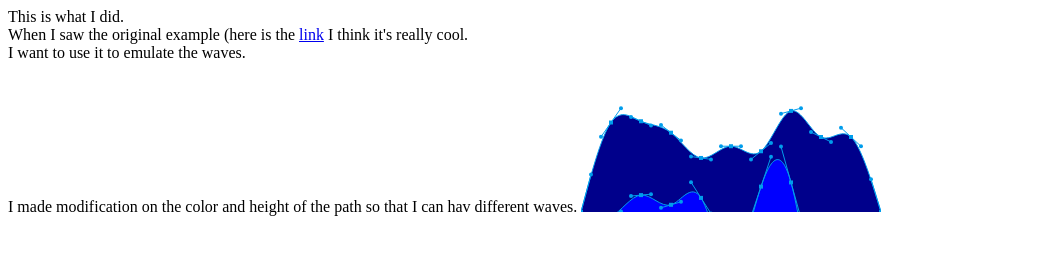
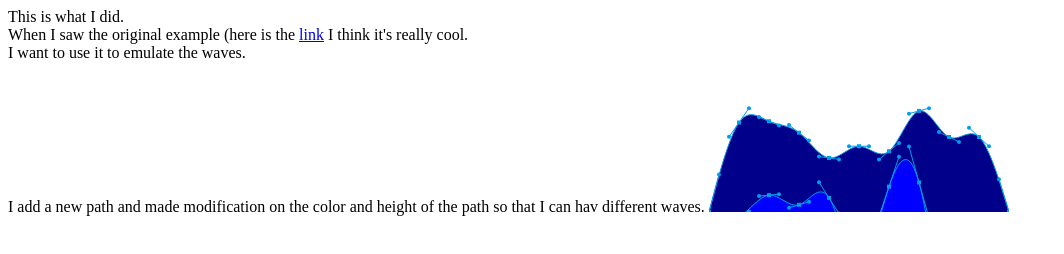
Before and after one commit to lilytea/TE8, a plain HTML site: page index.html in a window 1280 px wide. Shown: the whole page, without its empty margins (0-1064 px from the left). Drawn offline with Linux system fonts and the light colour scheme.

Commit message:
Update index.html

```diff
--- a/index.html
+++ b/index.html
@@ -12,7 +12,7 @@
   When I saw the original example  (here is the <a href="http://paperjs.org/examples/smoothing/")>link</a>
   I think it's really cool.<br>
   I want to use it to emulate the waves.<br>
-  I made modification on the color and height of the path
+  I add a new path and made modification on the color and height of the path
   so that I can hav different waves.
 	<canvas id="myCanvas" resize></canvas>
 </body>
```
